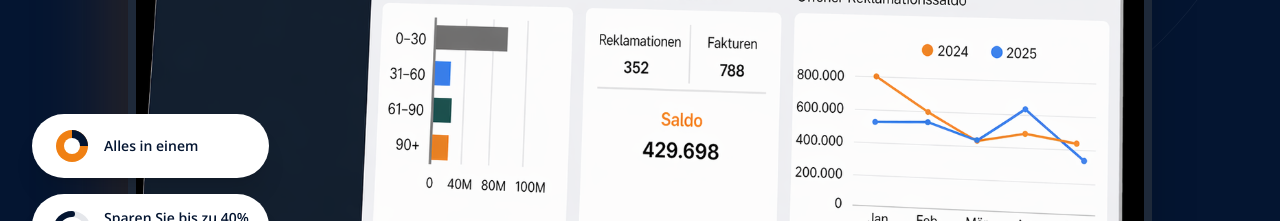
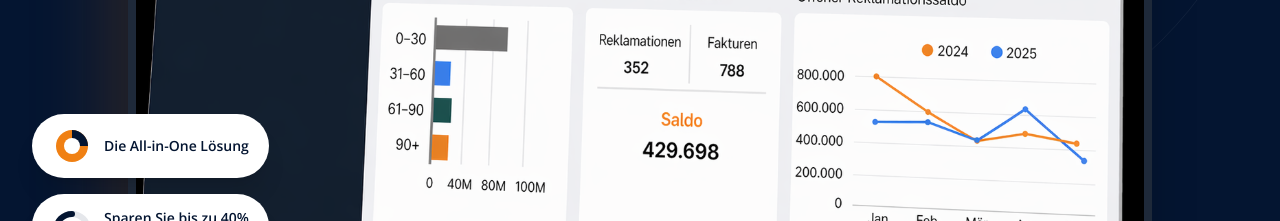
Before and after one commit to timoparlison/creditDeviceGermany, a Next.js app: page / in a window 1280 px wide. Shown: the part 920-1141 px from the top of the page. Built offline with nearby package versions, Linux system fonts and the light colour scheme.

Commit message:
frisch recherchiert removed

```diff
--- a/src/components/sections/Hero.tsx
+++ b/src/components/sections/Hero.tsx
@@ -34,7 +34,7 @@ function AllesInEinemBadge() {
           <circle cx="20" cy="20" r="8" fill="white" />
         </svg>
       </div>
-      <span className="text-navy font-semibold text-sm whitespace-nowrap">Alles in einem</span>
+      <span className="text-navy font-semibold text-sm whitespace-nowrap">Die All-in-One Lösung</span>
     </div>
   );
 }
```
